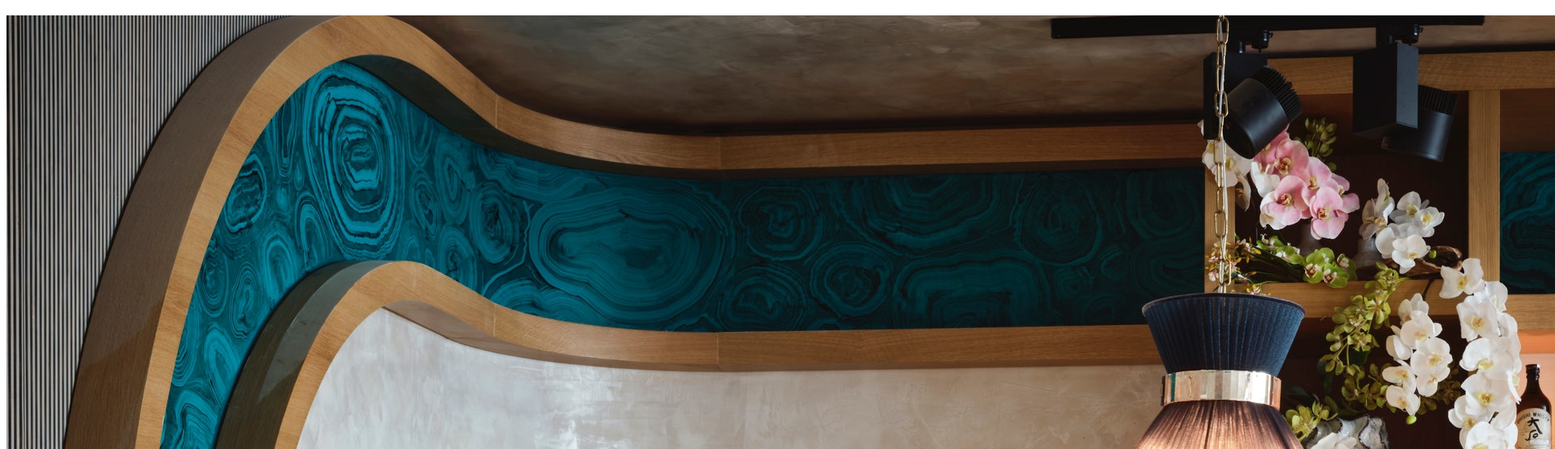
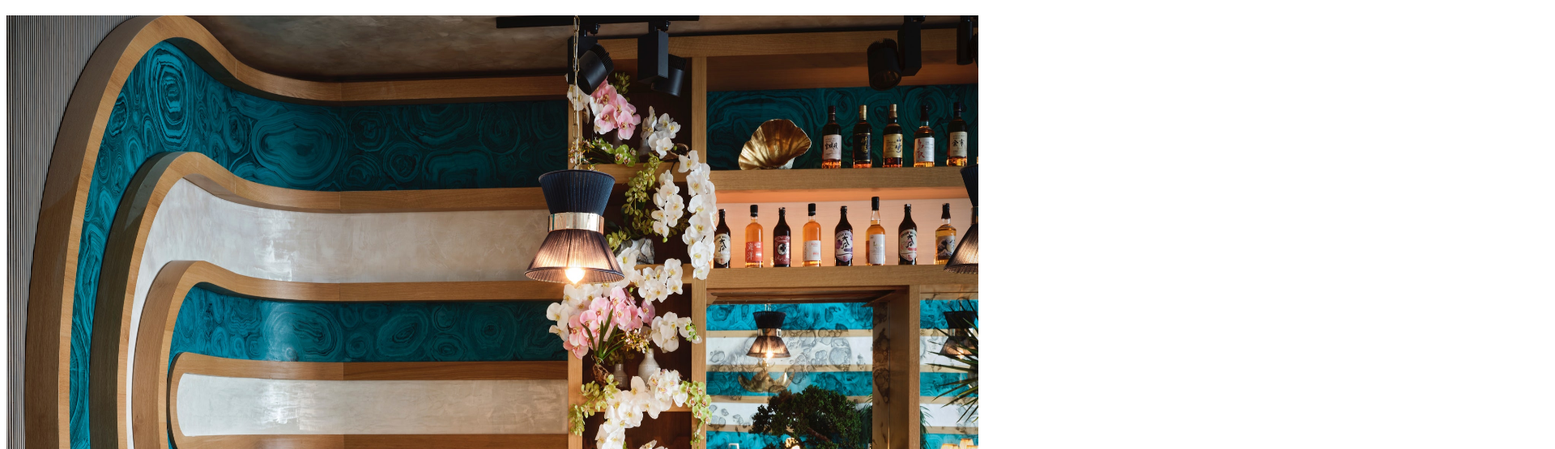
Before and after one commit to Vncrox25/odin-recipes, a plain HTML site: page index.html in a window 1280 px wide. Shown: the part 61-616 px from the top of the page at 81% size, 1920 px wide, since content can reach past the window. Drawn offline with Linux system fonts and the light colour scheme.

Commit message:
Resized the image for index file

```diff
--- a/index.html
+++ b/index.html
@@ -8,7 +8,9 @@
 
 <h1>Odin Recipes</h1>
 
-<img src="images/Interior-place.jpg" alt="Picture of a nicely builty and deecorated restaurant.">
+<img src="images/Interior-place.jpg" alt="Picture of a nicely builty and deecorated restaurant."
+        width="1200"
+        height="800"/>
 
 <h2>List of some recipes that I have selected:</h2>
     <ul>
```
